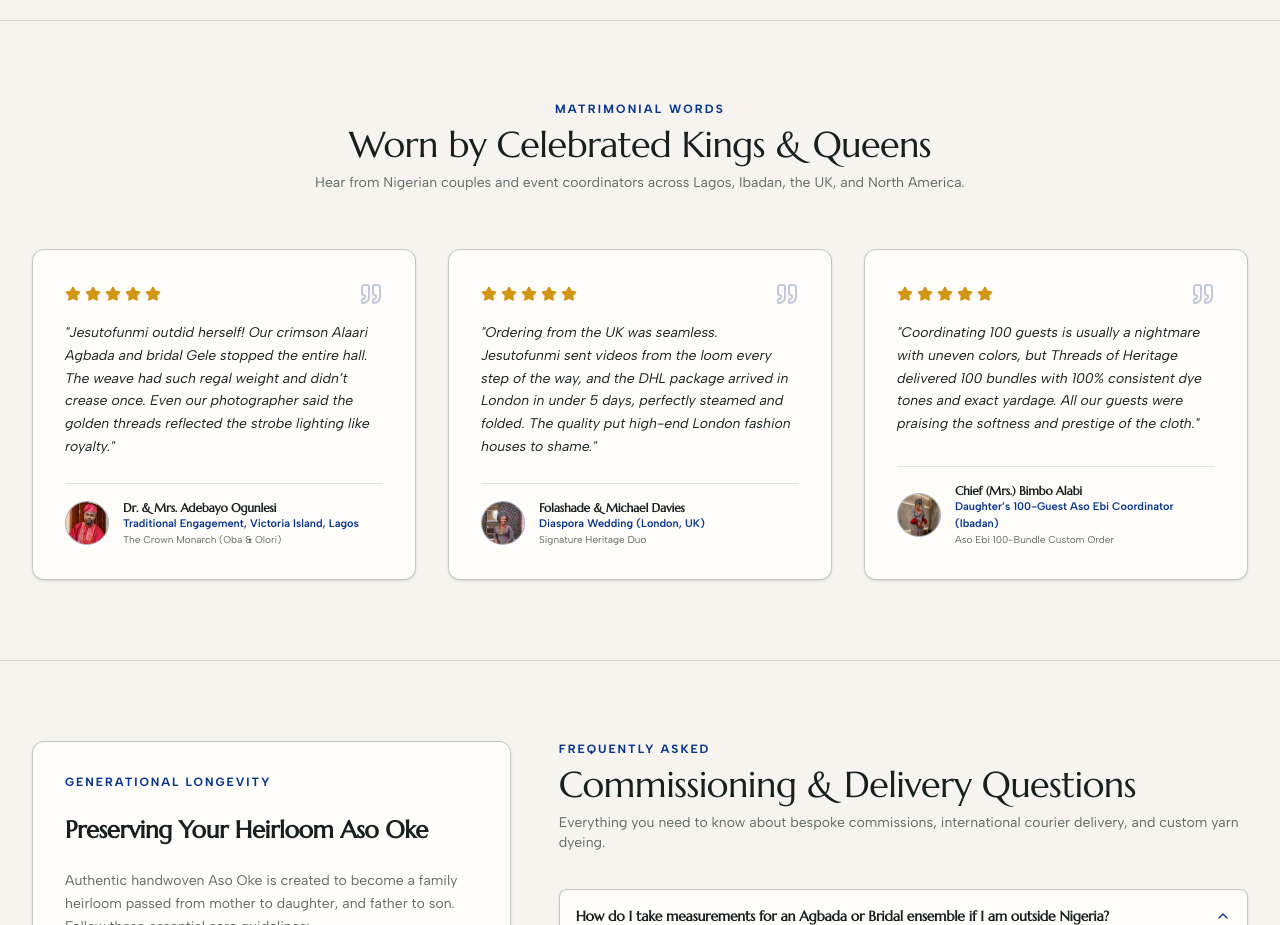
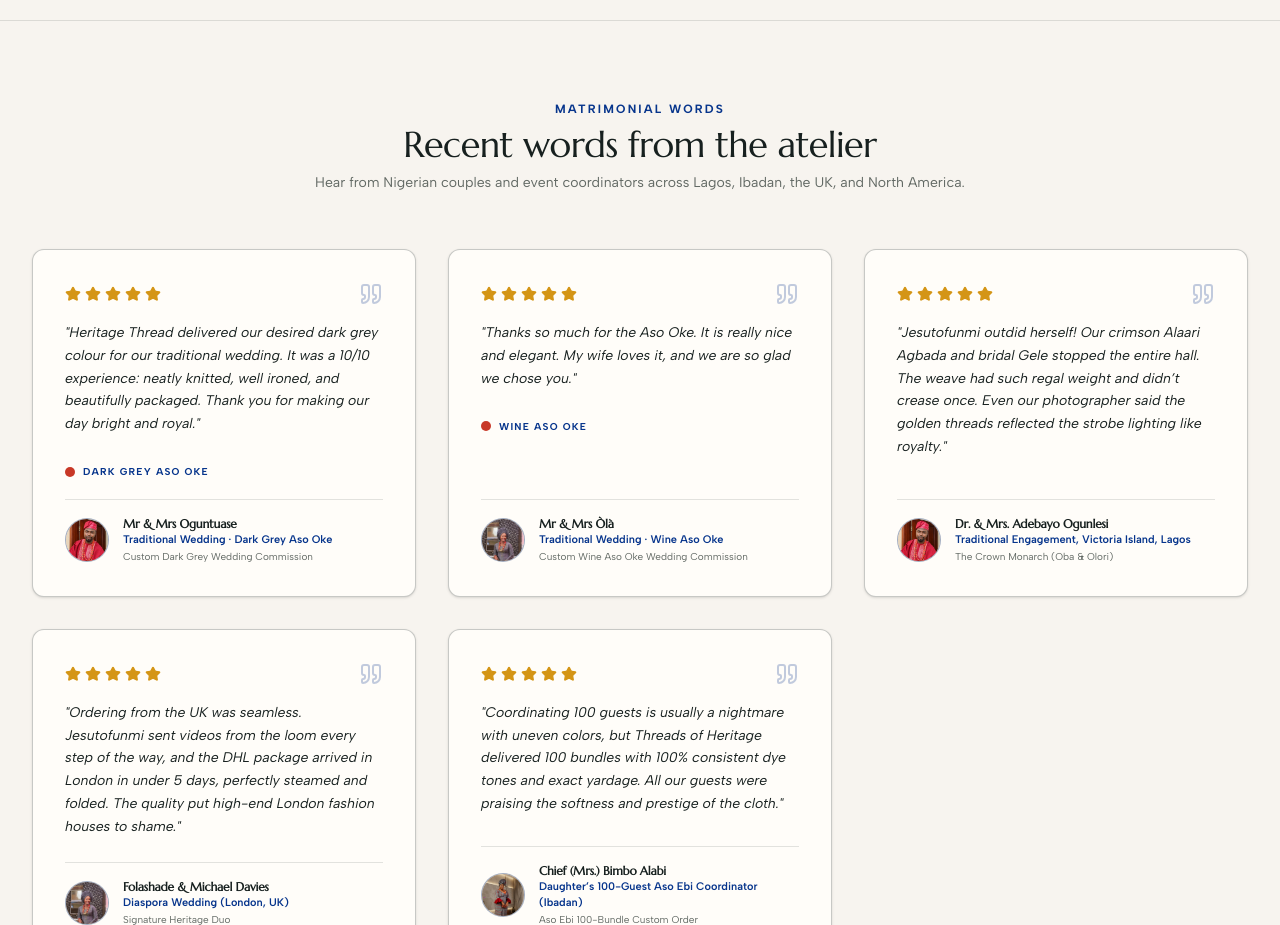
Before and after one commit to tgracempire-ship-it/adire-tofunmi, a React (Vite) app: page / in a window 1280 px wide. Shown: the part 9800-10725 px from the top of the page. Built offline with nearby package versions, Linux system fonts and the light colour scheme.

Commit message:
Add recent wedding customer testimonials

```diff
--- a/src/components/TestimonialsSection.tsx
+++ b/src/components/TestimonialsSection.tsx
@@ -11,7 +11,7 @@ export const TestimonialsSection: React.FC = () => {
             Matrimonial Words
           </div>
           <h2 className="text-3xl sm:text-4xl font-heading text-[var(--ink)]">
-            Worn by Celebrated Kings & Queens
+            Recent words from the atelier
           </h2>
           <p className="text-xs sm:text-sm text-[var(--muted)] mt-2">
             Hear from Nigerian couples and event coordinators across Lagos, Ibadan, the UK, and North America.
@@ -38,6 +38,12 @@ export const TestimonialsSection: React.FC = () => {
                 <p className="text-xs sm:text-sm text-[var(--ink)] leading-relaxed italic mb-6">
                   "{item.quote}"
                 </p>
+                {'fabric' in item && item.fabric && (
+                  <span className="inline-flex items-center gap-2 mb-5 text-[10px] font-bold uppercase tracking-[0.12em] text-[var(--cobalt)]">
+                    <span className="h-2.5 w-2.5 rounded-full bg-[var(--coral)]" aria-hidden="true" />
+                    {item.fabric}
+                  </span>
+                )}
               </div>
 
               <div className="pt-4 border-t border-[var(--line)] flex items-center gap-3.5">
--- a/src/data/weddingPackages.ts
+++ b/src/data/weddingPackages.ts
@@ -56,6 +56,26 @@ export const WEDDING_PACKAGES: WeddingPackage[] = [
 
 export const CLIENT_TESTIMONIALS = [
   {
+    id: 'oguntuase',
+    name: 'Mr & Mrs Oguntuase',
+    event: 'Traditional Wedding · Dark Grey Aso Oke',
+    quote: 'Heritage Thread delivered our desired dark grey colour for our traditional wedding. It was a 10/10 experience: neatly knitted, well ironed, and beautifully packaged. Thank you for making our day bright and royal.',
+    avatar: '/images/groom-agbada-portrait.jpg',
+    rating: 5,
+    package: 'Custom Dark Grey Wedding Commission',
+    fabric: 'Dark grey Aso Oke'
+  },
+  {
+    id: 'ola',
+    name: 'Mr & Mrs Òlà',
+    event: 'Traditional Wedding · Wine Aso Oke',
+    quote: 'Thanks so much for the Aso Oke. It is really nice and elegant. My wife loves it, and we are so glad we chose you.',
+    avatar: '/images/bride-grey-gold.jpg',
+    rating: 5,
+    package: 'Custom Wine Aso Oke Wedding Commission',
+    fabric: 'Wine Aso Oke'
+  },
+  {
     id: '1',
     name: 'Dr. & Mrs. Adebayo Ogunlesi',
     event: 'Traditional Engagement, Victoria Island, Lagos',
```
